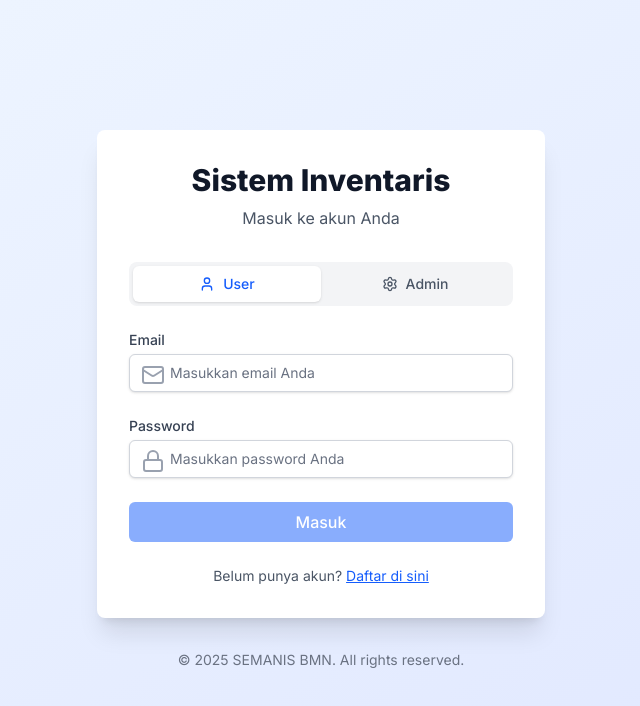
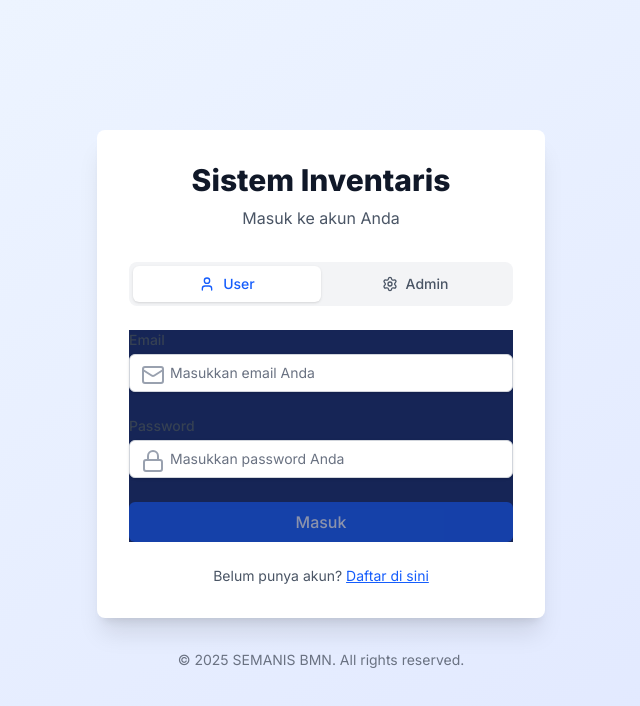
Before and after one commit to Rofiansyah/SEMANIS_BMN, a Next.js app: page /login in a window 1280 px wide. Shown: the top 706 px of the page, without its empty margins (319-959 px from the left). Built offline with nearby package versions, Linux system fonts and the light colour scheme; no server answers.

Commit message:
ubah admin

```diff
--- a/src/app/login/page.tsx
+++ b/src/app/login/page.tsx
@@ -128,7 +128,7 @@ export default function LoginPage() {
             </div>
           </div>
 
-          <form onSubmit={handleSubmit} className="space-y-6">
+          <form onSubmit={handleSubmit} className="space-y-6 bg-blue-950 hover:bg-blue-900 text-white transition-colors duration-200">
             <Input
               id="email"
               name="email"
```
